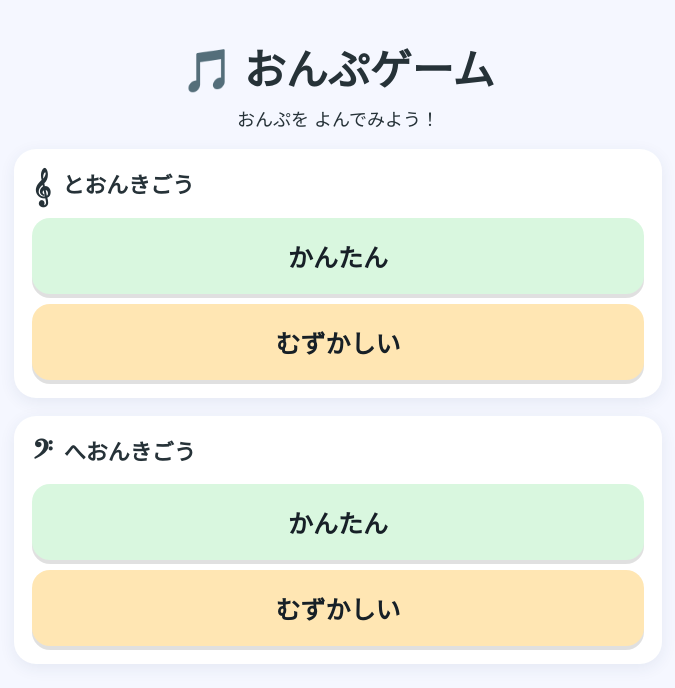
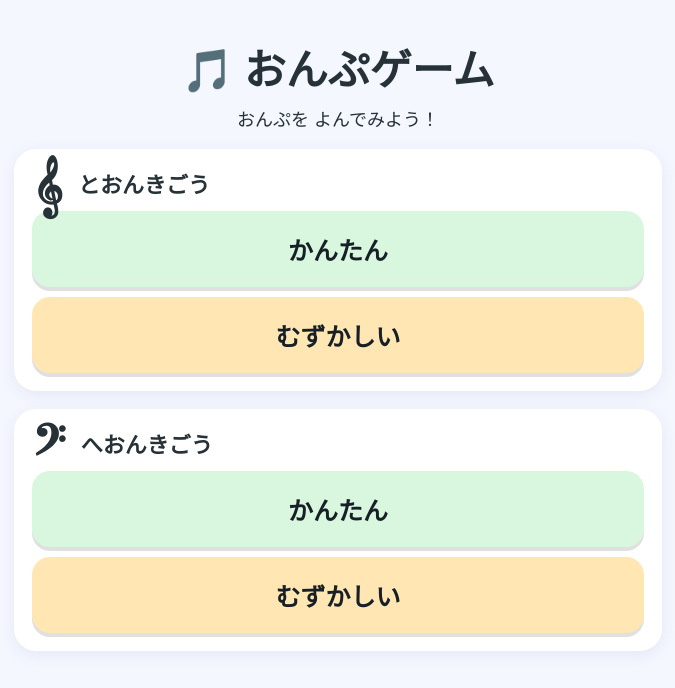
Before and after one commit to frites999/music-note-app, a plain HTML site: page index.html in a window 1280 px wide. Shown: the whole page, without its empty margins (302-977 px from the left). Drawn offline with Linux system fonts and the light colour scheme.

Commit message:
Update font size and margins for clef section

```diff
--- a/style.css
+++ b/style.css
@@ -864,10 +864,10 @@ h2 {
 /* =================================
    メニューの音部記号マーク
 ================================= */
-
 .section-clef {
   font-family: "Times New Roman", serif;
-  font-size: 32px;
+  font-size: 52px;
   vertical-align: middle;
-  margin-right: 6px;
+  margin-right: 10px;
+  line-height: 0;
 }
```
